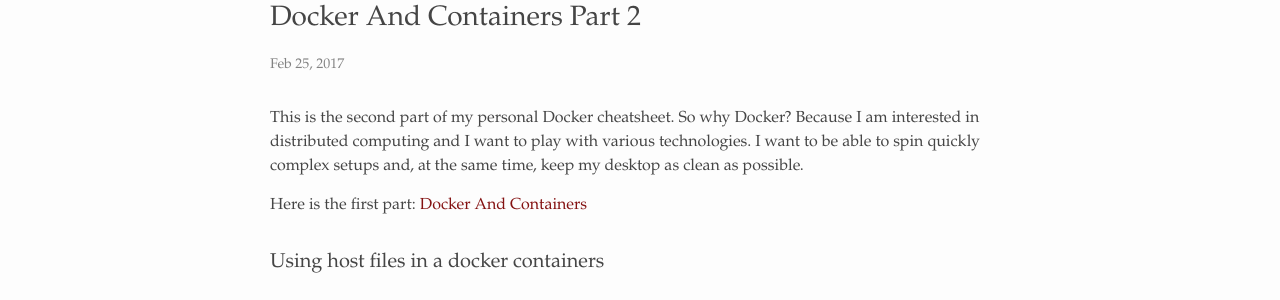
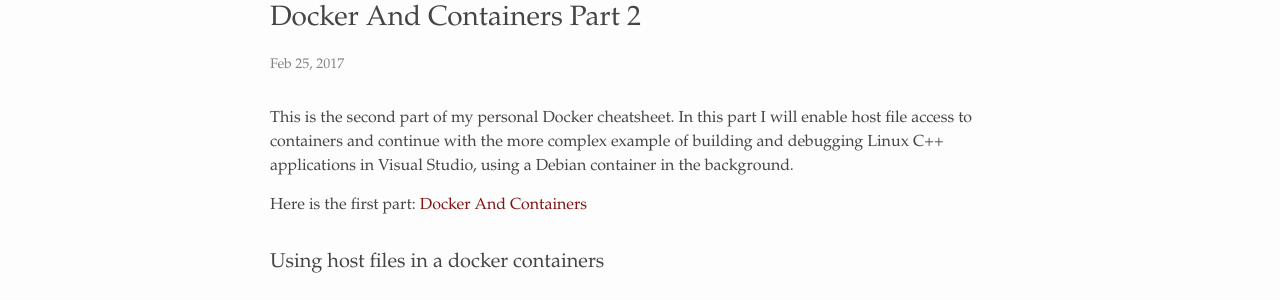
Before and after one commit to alexandrugris/my-jekyll-tech-blog, a Jekyll site: the page built from MyBlog/_posts/2017-02-25-Docker-Containers - 2.markdown, in a window 1280 px wide and 900 px high. Shown: the part 194-494 px from the top of the window. Built offline with Jekyll 4.4.1, drawn with Linux system fonts in a browser that asks for light colours.

Commit message:
small change

```diff
--- a/MyBlog/_posts/2017-02-25-Docker-Containers - 2.markdown
+++ b/MyBlog/_posts/2017-02-25-Docker-Containers - 2.markdown
@@ -4,8 +4,8 @@
 date:   2017-02-25 10:25:16 +0200
 categories: Web Development
 ---
-This is the second part of my personal Docker cheatsheet. So why Docker? Because I am interested in distributed computing and I want to play with various technologies.
-I want to be able to spin quickly complex setups and, at the same time, keep my desktop as clean as possible.
+This is the second part of my personal Docker cheatsheet. In this part I will enable host file access to containers
+and continue with the more complex example of building and debugging Linux C++ applications in Visual Studio, using a Debian container in the background.
 
 Here is the first part: [Docker And Containers]({% post_url 2017-02-12-Docker-Containers %})
 
```
